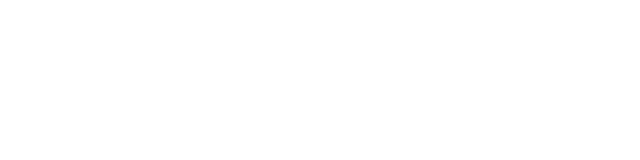
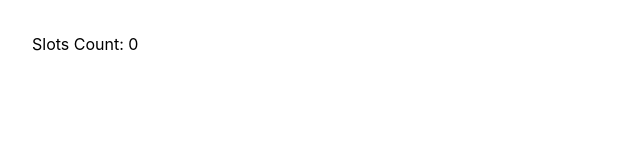
Before and after one commit to Oldu8/toxic-bingo-meeting, a Vue app: page /game in a window 1280 px wide. Before the commit this address had no page. Shown: the top 160 px of the page, without its empty margins (0-640 px from the left). Built offline with nearby package versions, Linux system fonts and the light colour scheme.

Commit message:
bug fix + routing

```diff
--- a/src/router/index.ts
+++ b/src/router/index.ts
@@ -1,12 +1,12 @@
 import { createRouter, createWebHistory } from 'vue-router'
 import HomeView from '@/views/HomeView.vue'
-// import GameScreen from '../components/GameScreen.vue'
+import GameView from '@/views/GameView.vue'
 // import ResultsScreen from '../components/ResultsScreen.vue'
 
 // Define routes
 const routes = [
   { path: '/', component: HomeView },
-  // { path: '/game', component: GameScreen },
+  { path: '/game', component: GameView },
   // { path: '/results', component: ResultsScreen },
 ]
 
--- /dev/null
+++ b/src/views/GameView.vue
@@ -0,0 +1,39 @@
+<script lang="ts">
+import { defineComponent, computed } from 'vue'
+import { useRoute } from 'vue-router'
+
+export default defineComponent({
+  name: 'GameView',
+  setup() {
+    const route = useRoute()
+
+    const gameName = computed(() => route.query.gameName || '')
+    const slotsCount = computed(() => Number(route.query.slotsCount) || 0)
+    const phrases = computed(() => {
+      try {
+        return JSON.parse(route.query.phrases as string) || []
+      } catch {
+        return []
+      }
+    })
+
+    return { gameName: gameName.value, slotsCount: slotsCount.value, phrases: phrases.value }
+  },
+})
+</script>
+
+<template>
+  <div>
+    <h1>{{ gameName }}</h1>
+    <p>Slots Count: {{ slotsCount }}</p>
+    <ul>
+      <li v-for="(phrase, index) in phrases" :key="index">
+        {{ phrase }}
+      </li>
+    </ul>
+  </div>
+</template>
+
+<style>
+/* Optional: TailwindCSS should handle most styles */
+</style>
--- a/src/views/HomeView.vue
+++ b/src/views/HomeView.vue
@@ -12,7 +12,11 @@ export default defineComponent({
     const phrases = ref(Array(slotsCount.value).fill(''))
 
     const updateSlotsCount = () => {
-      phrases.value = Array(slotsCount.value).fill('')
+      const currentPhrases = phrases.value.slice(0, slotsCount.value)
+      phrases.value = [
+        ...currentPhrases,
+        ...Array(slotsCount.value - currentPhrases.length).fill(''),
+      ]
     }
 
     // Validation: Check if all inputs are filled
@@ -22,13 +26,14 @@ export default defineComponent({
 
     const createGame = () => {
       if (isValid.value) {
-        const gameData = {
-          gameName: gameName.value,
-          slotsCount: slotsCount.value,
-          phrases: phrases.value,
-        }
-        console.log('Game Data:', gameData)
-        router.push('/game')
+        router.push({
+          path: '/game',
+          query: {
+            gameName: gameName.value,
+            slotsCount: String(slotsCount.value), // Convert to string for query
+            phrases: JSON.stringify(phrases.value), // Convert array to string
+          },
+        })
       } else {
         console.log('Please fill in all fields!')
       }
```
